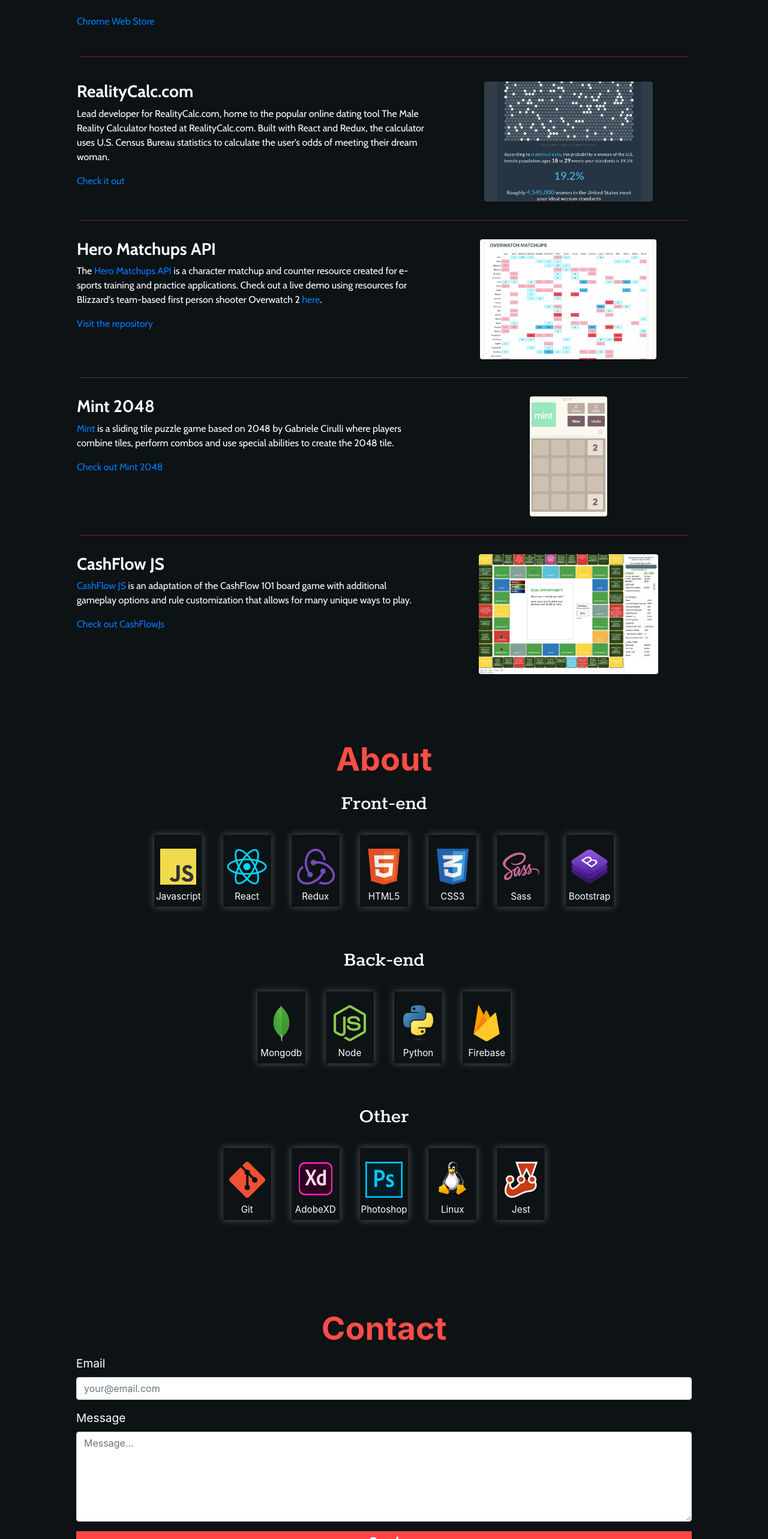
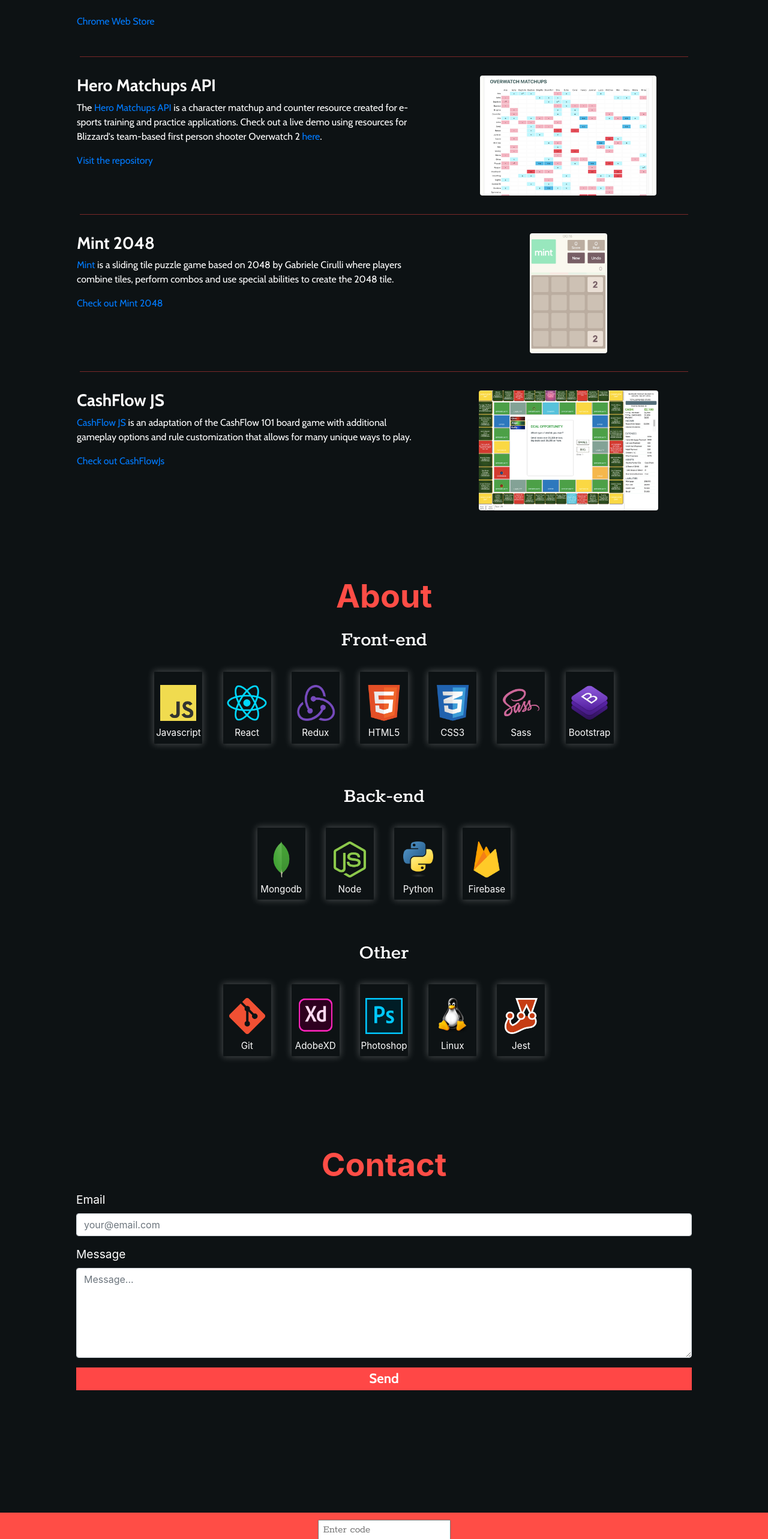
Before and after one commit to Sleighs/Portfolio, a React (Create React App) app: page / in a window 1280 px wide. Shown: the part 1360-3926 px from the top of the page at 60% size. Built offline with nearby package versions, Linux system fonts and the light colour scheme; no server answers; what google-maps-react would draw is missing.

Commit message:
New Code feature added
- Users can enter codes to perform website actions
- Codes will allow for hidden features, page customization and easter eggs

```diff
--- /dev/null
+++ b/src/Components/Crypt/index.js
@@ -0,0 +1,45 @@
+import React, { useContext, useState } from 'react'
+import { ThemeContext } from '../../Context/ThemeContext';
+
+export default function Crypt() {
+  const  { changeTheme } = useContext(ThemeContext);
+
+  const [code, setCode] = useState('')
+
+  const handleSubmit = (e) => {
+    e.preventDefault()
+    console.log('submitted', code)
+    if (
+      code === 'lights'
+      || code === 'light'
+      || code === 'darkmode'
+      || code === 'dark'
+      || code === 'dark mode'
+    ){
+      changeTheme()
+    }
+  }
+
+  const handleCodeChange = (e) => {
+    setCode(e.target.value)
+  }
+
+  return (
+    <div className="crypt__container" style={{
+      margin: '0 auto 1% auto',
+    }}>
+      <form className="crypt__form" onSubmit={handleSubmit}>
+        <input
+          className="crypt__form-input"
+          style={{
+            padding: '2px 7px 0 7px',
+          }}
+          type="text"
+          value={code}
+          onChange={handleCodeChange}
+          placeholder='Enter code'
+        />
+      </form>
+    </div>
+  )
+}
--- a/src/Components/Footer/index.js
+++ b/src/Components/Footer/index.js
@@ -1,5 +1,6 @@
 import React, { useEffect, useState } from 'react';
 import './style.css';
+import Crypt from '../Crypt';
 
 const Footer = (props) => {
   const proverbs = [
@@ -35,6 +36,7 @@
 
   return(
     <footer id="footer-container">
+      <Crypt />
       <div className="footer-icons">
         <a className={`footer-info-link`} style={{marginRight: 18,}} target="_blank" href="mailto:wsright987@gmail.com" rel="noreferrer">
           <svg xmlns="http://www.w3.org/2000/svg" width="32" height="32" fill="currentColor" class="bi bi-envelope-fill" viewBox="0 0 16 16" >
--- a/src/Components/Projects/index.js
+++ b/src/Components/Projects/index.js
@@ -11,7 +11,7 @@
 import { DataContext } from '../../Context/DataContext'
 
 const Projects = (props) => {
-    const { setPageLocation } = useContext(DataContext)
+    const { setPageLocation, projectsToDisplay } = useContext(DataContext)
 
     const hiddenRef = useRef();
 
@@ -28,7 +28,7 @@
 
     return (
         <div id="projects-container" ref={hiddenRef}>
-            <div className="row" id="project5" title="ChatPlus for Rumble">
+            <div className="row project-chatplus" id="project5" title="ChatPlus for Rumble">
                 <div className="col-md-7 project-description">
                     <h3 className="projects-row-title"><strong>ChatPlus</strong></h3>
                     <p>ChatPlus is a Google Chrome extension for Rumble that improves livestream chat user experience, enhances chat functionality and adds options to make Rumble more user-friendly. </p>
@@ -57,7 +57,9 @@
 
             <hr/>
 
-            <div className="row" id="project1" style={{/*display:'none'*/}}>
+            <div className="row project-realitycalc" id="project1"
+                style={{display: projectsToDisplay.includes('realitycalc') ? 'flex' : 'none'}}
+            >
                 <div className="col-md-7 project-description">
                     <h3 className="projects-row-title"><strong>RealityCalc.com</strong></h3>
                     <p>Lead developer for RealityCalc.com, home to the popular online dating tool The Male Reality Calculator hosted at RealityCalc.com. Built with React and Redux, the calculator uses U.S. Census Bureau statistics to calculate the user's odds of meeting their dream woman.</p>
@@ -72,9 +74,10 @@
                 </div>
             </div>
 
-            <hr/>
+            <hr style={{display: projectsToDisplay.includes('realitycalc') ? 'flex' : 'none'}}
+/>
 
-            <div className="row"  id="project3">
+            <div className="row project-heromatchups" id="project3">
                 <div className="col-md-7 project-description">
                     <h3  className="projects-row-title"><strong>Hero Matchups API</strong></h3>
                     <p>The <a target="_blank" href="https://github.com/Sleighs/hero-matchups-api/" rel="noreferrer">Hero Matchups API</a> is a character matchup and counter resource created for e-sports training and practice applications. Check out a live demo using resources for Blizzard's team-based first person shooter Overwatch 2 <a target="_blank" href="https://hero-pick-app.web.app/" rel="noreferrer">here</a>.</p>
@@ -89,7 +92,7 @@
 
             <hr/>
 
-            <div className="row"  id="project4">
+            <div className="row project-mint"  id="project4">
                 <div className="col-md-7 project-description">
                     <h3 className="projects-row-title"><strong>Mint 2048</strong></h3>
                     <p><a target="_blank" href="https://plus-7ed02.web.app/" rel="noreferrer">Mint</a> is a sliding tile puzzle game based on 2048 by Gabriele Cirulli where players combine tiles, perform combos and use special abilities to create the 2048 tile.</p>
@@ -106,7 +109,7 @@
 
             <hr/>
 
-            <div className="row" id="project2">
+            <div className="row project-cashflow" id="project2">
                 <div className="col-md-7 project-description">
                     <h3  className="projects-row-title"><strong>CashFlow JS</strong></h3>
                     <p><a target="_blank" href="https://sleighs.github.io/CashFlowJs/" rel="noreferrer">CashFlow JS</a> is an adaptation of the CashFlow 101 board game with additional gameplay options and rule customization that allows for many unique ways to play.</p>
--- a/src/Components/index.js
+++ b/src/Components/index.js
@@ -10,3 +10,4 @@
 export { default as Nav } from './Nav';
 export { default as ThemeToggle } from './ThemeToggle';
 export { default as ForceGraph } from './ForceGraph';
+export { default as Crypt } from './Crypt';
--- a/src/Context/DataContext.js
+++ b/src/Context/DataContext.js
@@ -4,10 +4,14 @@
 
 function DataContextProvider(props){
   const [pageLocation, setPageLocation] = useState('home')
+  const [projectsToDisplay, setProjectsToDisplay] = useState([
+    'chatplus', 'realitycalctest', 'heromatchups', 'mint', 'cashflow'
+  ])
 
   return (
     <DataContext.Provider value={{
-        pageLocation, setPageLocation
+        pageLocation, setPageLocation,
+        projectsToDisplay, setProjectsToDisplay,
     }}>
         {props.children}
     </DataContext.Provider>
```
Also changed, not shown: src/Components/Crypt/style.css (added).
